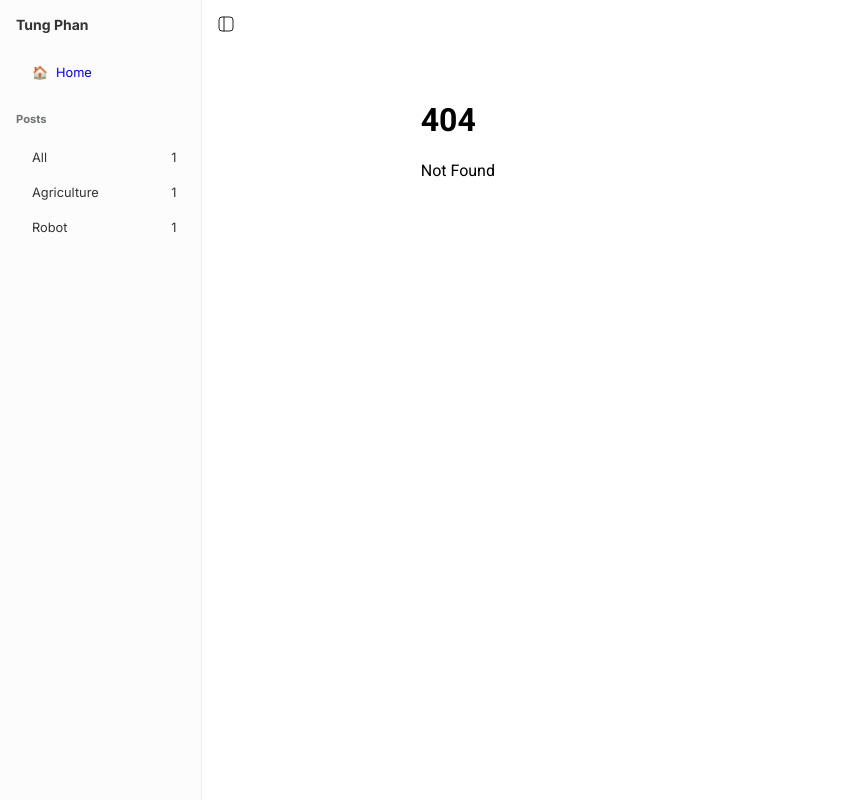
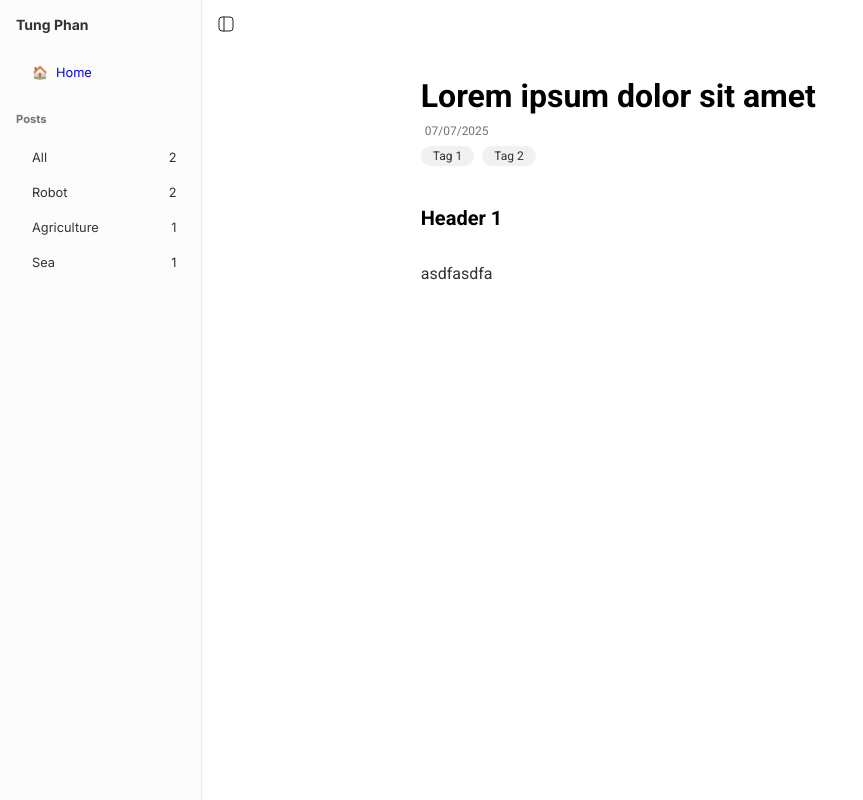
Before and after one commit to pntt3011/pntt3011.github.io, a SvelteKit app: page /posts/20250715171254 in a window 1280 px wide. Before the commit this address had no page. Shown: the whole page, without its empty margins (0-863 px from the left). Built offline with nearby package versions, Linux system fonts and the light colour scheme.

Commit message:
Add mock metadata

```diff
--- a/src/lib/tags.json
+++ b/src/lib/tags.json
@@ -1,14 +1,18 @@
 [
     {
         "tag": "all",
-        "count": 1
+        "count": 2
+    },
+    {
+        "tag": "robot",
+        "count": 2
     },
     {
         "tag": "agriculture",
         "count": 1
     },
     {
-        "tag": "robot",
+        "tag": "sea",
         "count": 1
     }
 ]
--- /dev/null
+++ b/src/routes/posts/20250715171254/+page.svelte
@@ -0,0 +1,46 @@
+
+		<section class="post-content" style="display: flex; flex-direction: column;">
+
+<h2>Header 1</h2>
+<p>asdfasdfa</p>
+
+		</section>
+
+		<style>
+		.post-content {
+			display: flex;
+			flex-direction: column;
+		}
+
+		h2 {
+			color: #000;
+			font-weight: bold;
+			font-size: 1.25rem;
+			line-height: 2rem;
+		}
+
+		.post-content ul,
+		.post-content ol {
+			margin-block-start: 0;
+			margin-block-end: 0;
+		}
+
+		.post-content p,
+		.post-content ul,
+		.post-content ol {
+			color: #323334;
+			text-align: justify;
+			font-size: 1rem;
+			line-height: 2rem;
+		}
+
+		.post-content h2,
+		.post-content p,
+		.post-content > ul > li:first-child,
+		.post-content > ol > li:first-child,
+		.post-content .image-box {
+			margin-block-start: 1.5rem;
+			margin-block-end: 0;
+		}
+
+		</style>
```
Also changed, not shown: src/lib/posts.json (+10 -0 lines).
